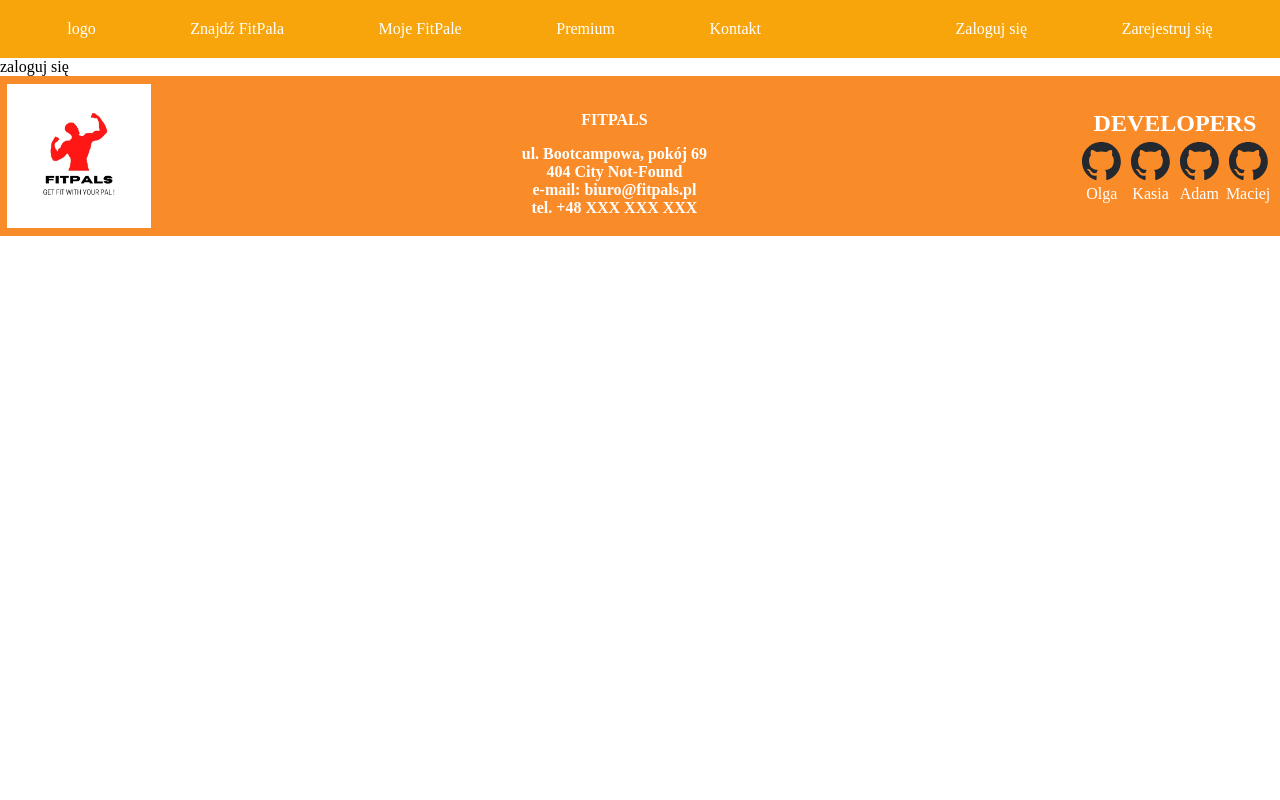
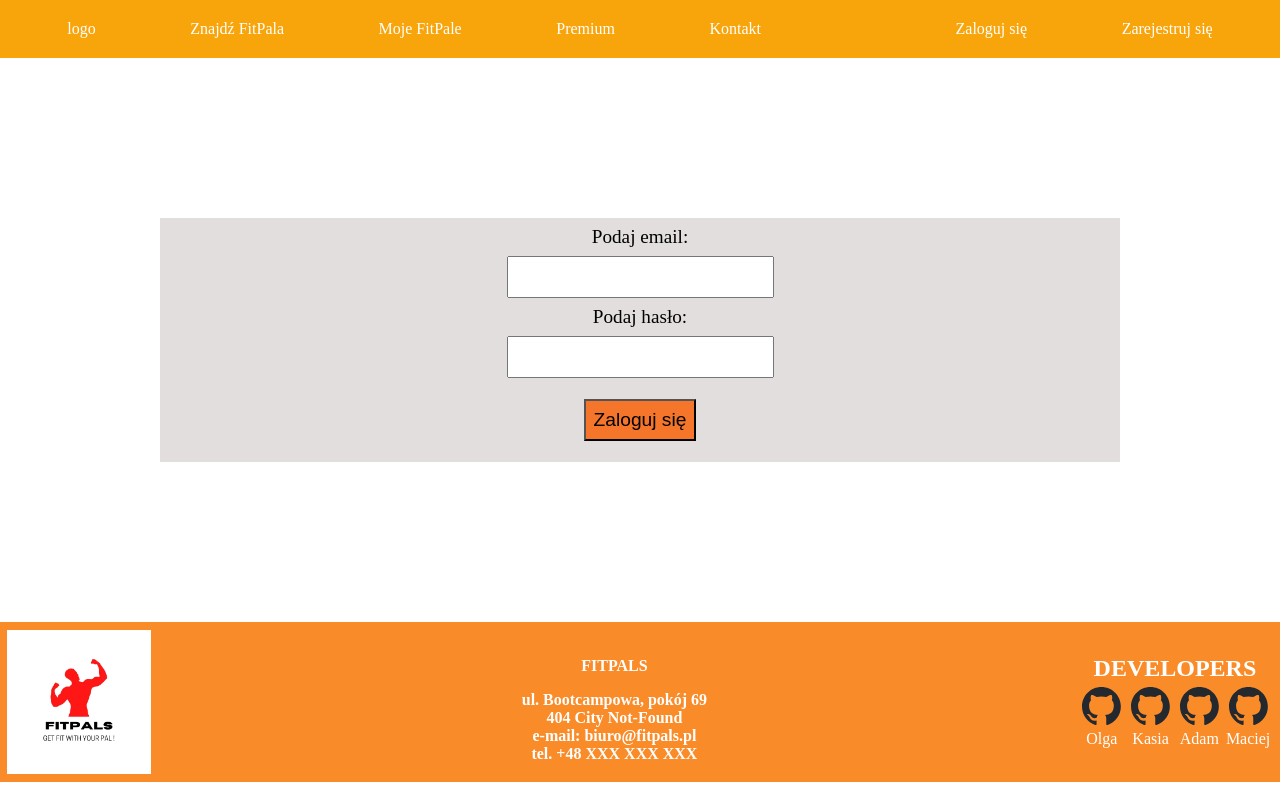
Before and after one commit to infoshareacademy/jfdzr8-team-szalone-wiewiory, a React (Create React App) app in the folder fitpals/: page /login in a window 1280 px wide. Built offline with nearby package versions, Linux system fonts and the light colour scheme.

Commit message:
Added login page to app

```diff
--- a/fitpals/src/components/Authorization/LoginPage.jsx
+++ b/fitpals/src/components/Authorization/LoginPage.jsx
@@ -1,3 +1,43 @@
+import { signInWithEmailAndPassword } from "firebase/auth";
+import { auth } from "../../api/firebase";
+import { firebaseErrors } from "./firebaseErrors";
+import styles from "./RegisterPage.module.css";
+
 export const LoginPage = () => {
-  return <p>zaloguj się</p>;
+  const handleLogin = (e) => {
+    e.preventDefault();
+    const { email, password } = e.target;
+
+    signInWithEmailAndPassword(auth, email.value, password.value)
+      .then((jwt) => {
+        e.target.reset();
+        console.log(jwt);
+      })
+      .catch((e) => {
+        console.dir(e);
+        alert(firebaseErrors[e.code]);
+      });
+  };
+  return (
+    <form onSubmit={handleLogin} className={styles.form}>
+      <label htmlFor="email" className={styles.label}>
+        Podaj email:
+      </label>
+      <input type="email" name="email" id="email" className={styles.input} />
+
+      <label htmlFor="password" className={styles.label}>
+        Podaj hasło:
+      </label>
+      <input
+        type="password"
+        name="password"
+        id="password"
+        className={styles.input}
+      />
+
+      <button type="submit" className={styles.submit}>
+        Zaloguj się
+      </button>
+    </form>
+  );
 };
```
